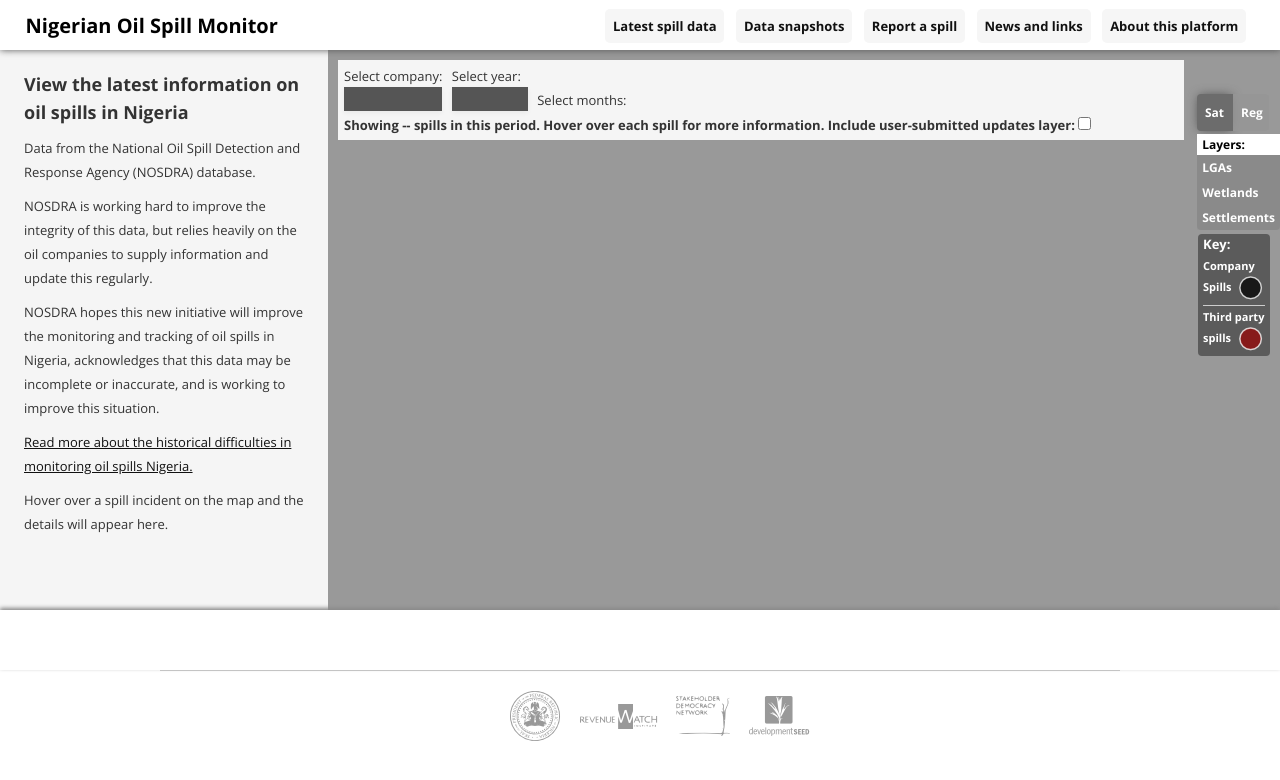
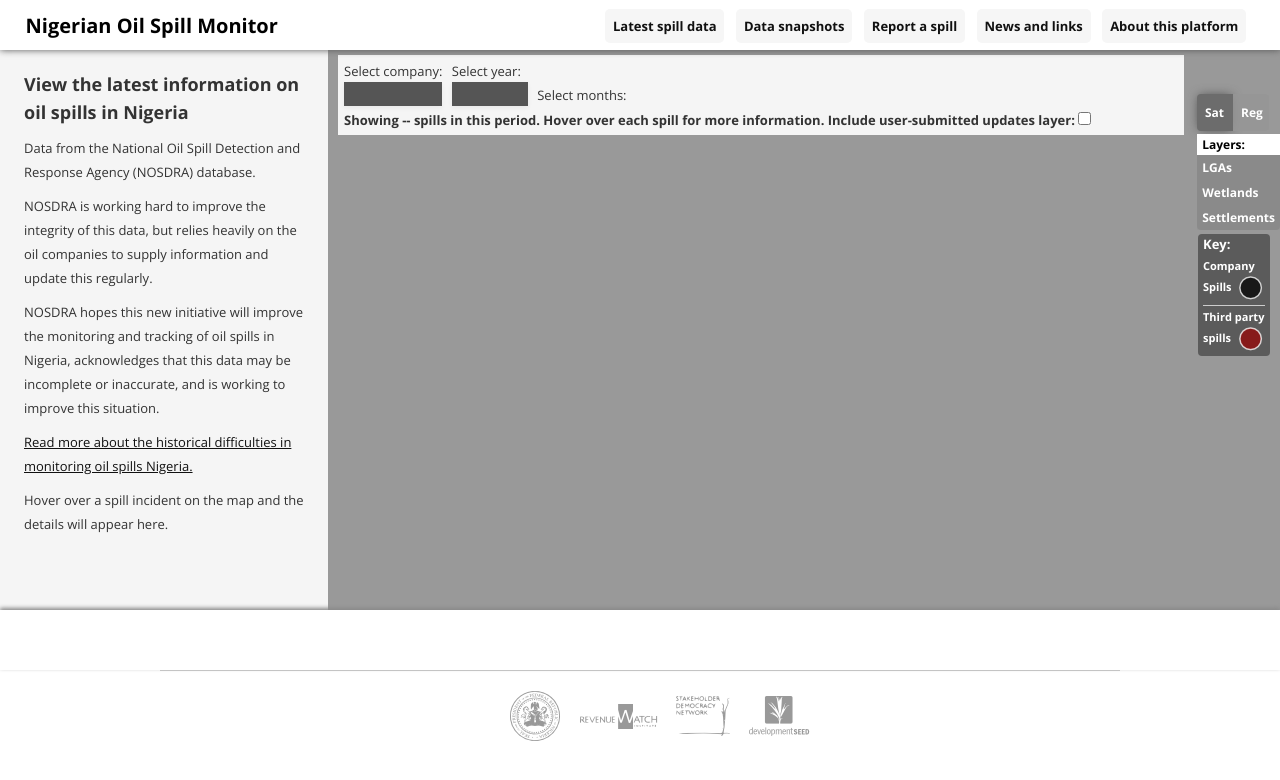
Before and after one commit to sdn4nigeria/monitoring-platform, a Jekyll site: the page built from index.html, in a window 1280 px wide. Shown: the top 780 px of the page. Built offline with Jekyll 4.4.1, drawn with Linux system fonts in a browser that asks for light colours; nearby versions of some CDN libraries; some web fonts are replaced; library files that are not in the unit come from our copies; Markdown is read by kramdown in place of the engine named in the settings.

Commit message:
Update style.css

```diff
--- a/_includes/css/style.css
+++ b/_includes/css/style.css
@@ -114,7 +114,7 @@ sup {
 }
 .filter {
     height: 40px;
-    padding-top: 10px;
+    padding-top: 5px;
 }
 ul.layers li a,
 .filter a {
```
